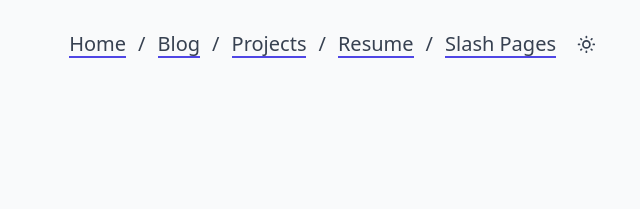
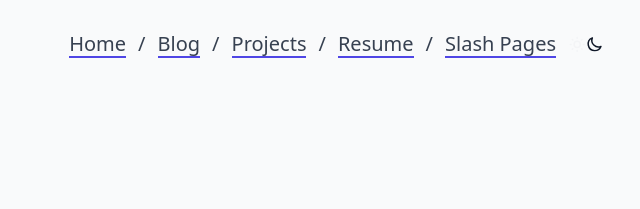
Before and after one commit to bschm0622/beckyschmidt.me, an Astro site: page /uses in a window 1280 px wide. Shown: the top 209 px of the page, 640-1280 px from the left. Built offline with nearby package versions, Linux system fonts and the light colour scheme; Astro itself is replaced by a stand-in of ours.

Commit message:
fixing themetoggle

```diff
--- a/src/components/ThemeToggle.astro
+++ b/src/components/ThemeToggle.astro
@@ -6,12 +6,12 @@ const uniqueId = `themeToggle-${crypto.randomUUID().slice(0, 8)}`;
     id={uniqueId}
     type="button"
     aria-label="Toggle theme"
-    class="theme-toggle-btn flex h-9 w-9 items-center justify-center rounded-lg transition-all cursor-pointer"
+    class="theme-toggle-btn flex h-9 w-9 items-center justify-center rounded-lg transition-all"
 >
-    <!-- Light (Sun) Icon -->
+    <!-- Light (Sun) Icon - shows in dark mode to indicate "switch to light" -->
     <svg
         xmlns="http://www.w3.org/2000/svg"
-        class="h-[1.3rem] w-[1.3rem] dark:hidden"
+        class="h-[1.3rem] w-[1.3rem] stroke-gray-100 dark:block"
         fill="none"
         viewBox="0 0 24 24"
         stroke="currentColor"
@@ -24,10 +24,10 @@ const uniqueId = `themeToggle-${crypto.randomUUID().slice(0, 8)}`;
         ></path>
     </svg>
 
-    <!-- Dark (Moon) Icon -->
+    <!-- Dark (Moon) Icon - shows in light mode to indicate "switch to dark" -->
     <svg
         xmlns="http://www.w3.org/2000/svg"
-        class="hidden h-[1.25rem] w-[1.25rem] dark:block"
+        class="h-[1.25rem] w-[1.25rem] stroke-gray-900 dark:hidden"
         fill="none"
         viewBox="0 0 24 24"
         stroke="currentColor"
```
